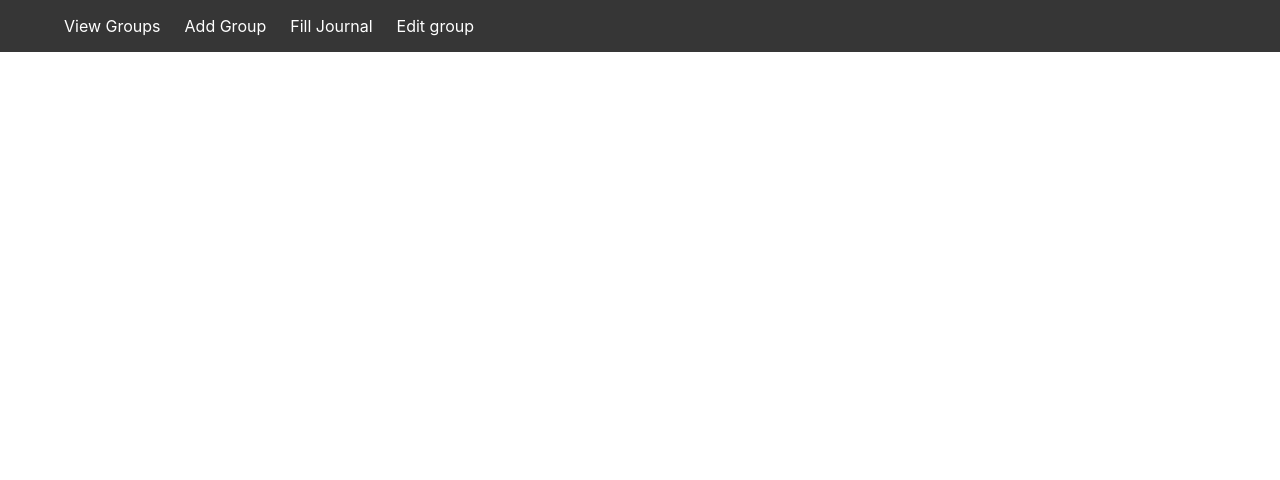
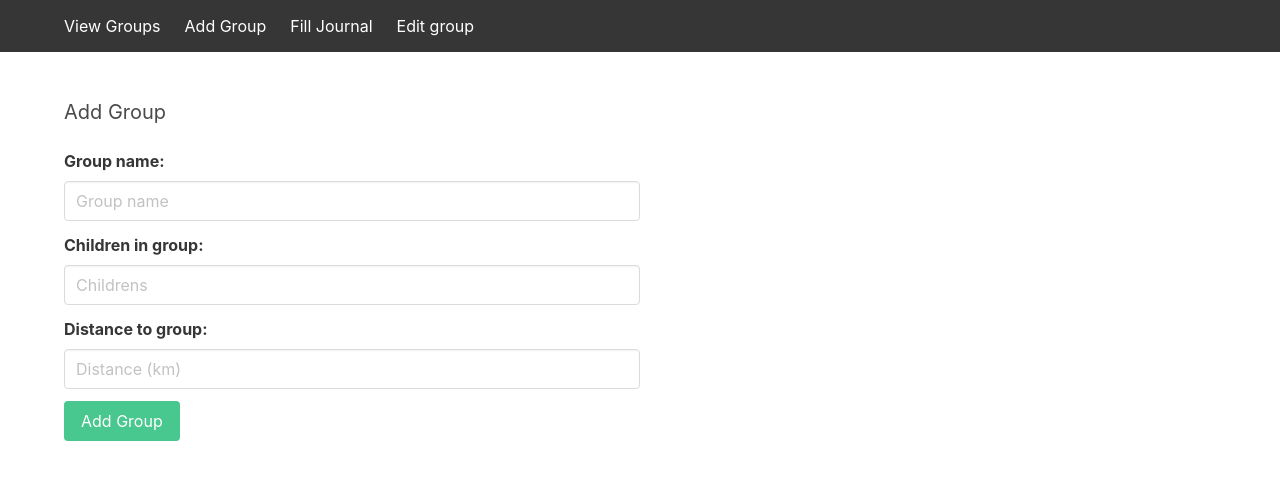
Before and after one commit to grausas/curriculum-journal, a Vue app: page /addgroup in a window 1280 px wide. Shown: the top 480 px of the page. Built offline with nearby package versions, Linux system fonts and the light colour scheme.

Commit message:
Added add group

```diff
--- a/src/router/index.js
+++ b/src/router/index.js
@@ -1,29 +1,33 @@
-import Vue from 'vue'
-import VueRouter from 'vue-router'
-import Home from '../views/Home.vue'
+import Vue from "vue";
+import VueRouter from "vue-router";
+import Home from "../views/Home.vue";
 
-Vue.use(VueRouter)
+Vue.use(VueRouter);
 
 const routes = [
   {
-    path: '/',
-    name: 'Home',
-    component: Home
+    path: "/",
+    name: "Home",
+    component: Home,
   },
   {
-    path: '/about',
-    name: 'About',
-    // route level code-splitting
-    // this generates a separate chunk (about.[hash].js) for this route
-    // which is lazy-loaded when the route is visited.
-    component: () => import(/* webpackChunkName: "about" */ '../views/About.vue')
-  }
-]
+    path: "/about",
+    name: "About",
+    component: () =>
+      import(/* webpackChunkName: "about" */ "../views/About.vue"),
+  },
+  {
+    path: "/addgroup",
+    name: "Add Group",
+    component: () =>
+      import(/* webpackChunkName: "addgroup" */ "../views/AddGroup.vue"),
+  },
+];
 
 const router = new VueRouter({
-  mode: 'history',
+  mode: "history",
   base: process.env.BASE_URL,
-  routes
-})
+  routes,
+});
 
-export default router
+export default router;
--- /dev/null
+++ b/src/views/AddGroup.vue
@@ -0,0 +1,52 @@
+<template>
+  <div class="add-group ">
+    <div class="container">
+      <h1 class="subtitle">Add Group</h1>
+      <form>
+        <div class="field">
+          <label class="label">Group name: </label>
+          <div class="control">
+            <input class="input " type="text" placeholder="Group name" />
+          </div>
+        </div>
+
+        <div class="field">
+          <label class="label">Children in group: </label>
+          <div class="control">
+            <input class="input" type="number" placeholder="Childrens" />
+          </div>
+        </div>
+
+        <div class="field">
+          <label class="label">Distance to group: </label>
+          <div class="control">
+            <input class="input" type="number" placeholder="Distance (km)" />
+          </div>
+        </div>
+
+        <div class="field">
+          <div class="control">
+            <button class="button is-success">
+              <span>Add Group</span>
+            </button>
+          </div>
+        </div>
+      </form>
+    </div>
+  </div>
+</template>
+
+<script>
+export default {
+  name: "AddGroup",
+};
+</script>
+
+<style scoped>
+form {
+  margin: 0 auto;
+}
+.field {
+  width: 50%;
+}
+</style>
--- a/src/views/Home.vue
+++ b/src/views/Home.vue
@@ -1,6 +1,6 @@
 <template>
   <div class="home">
-    Hello
+    <div class="container">Hello</div>
   </div>
 </template>
 
```
